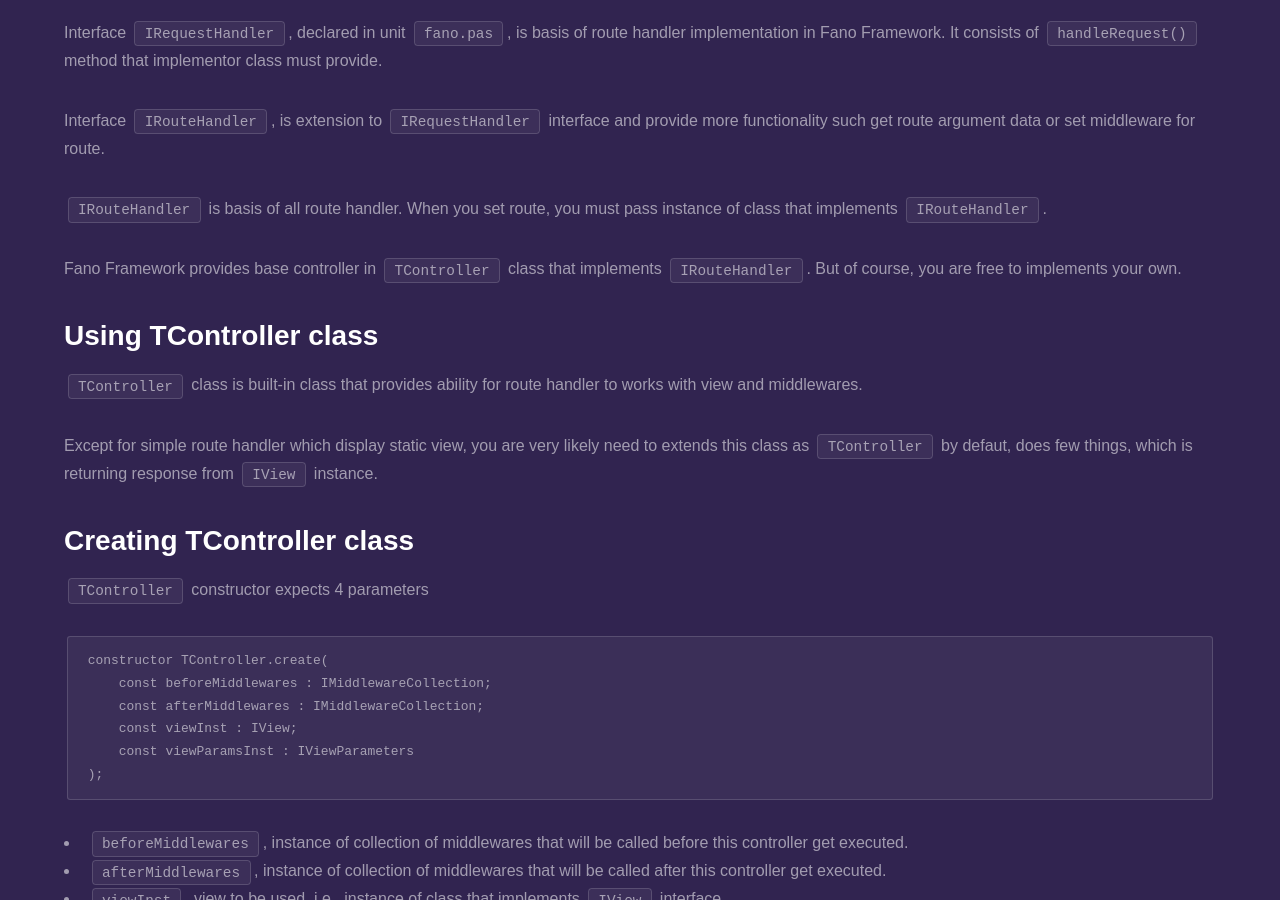
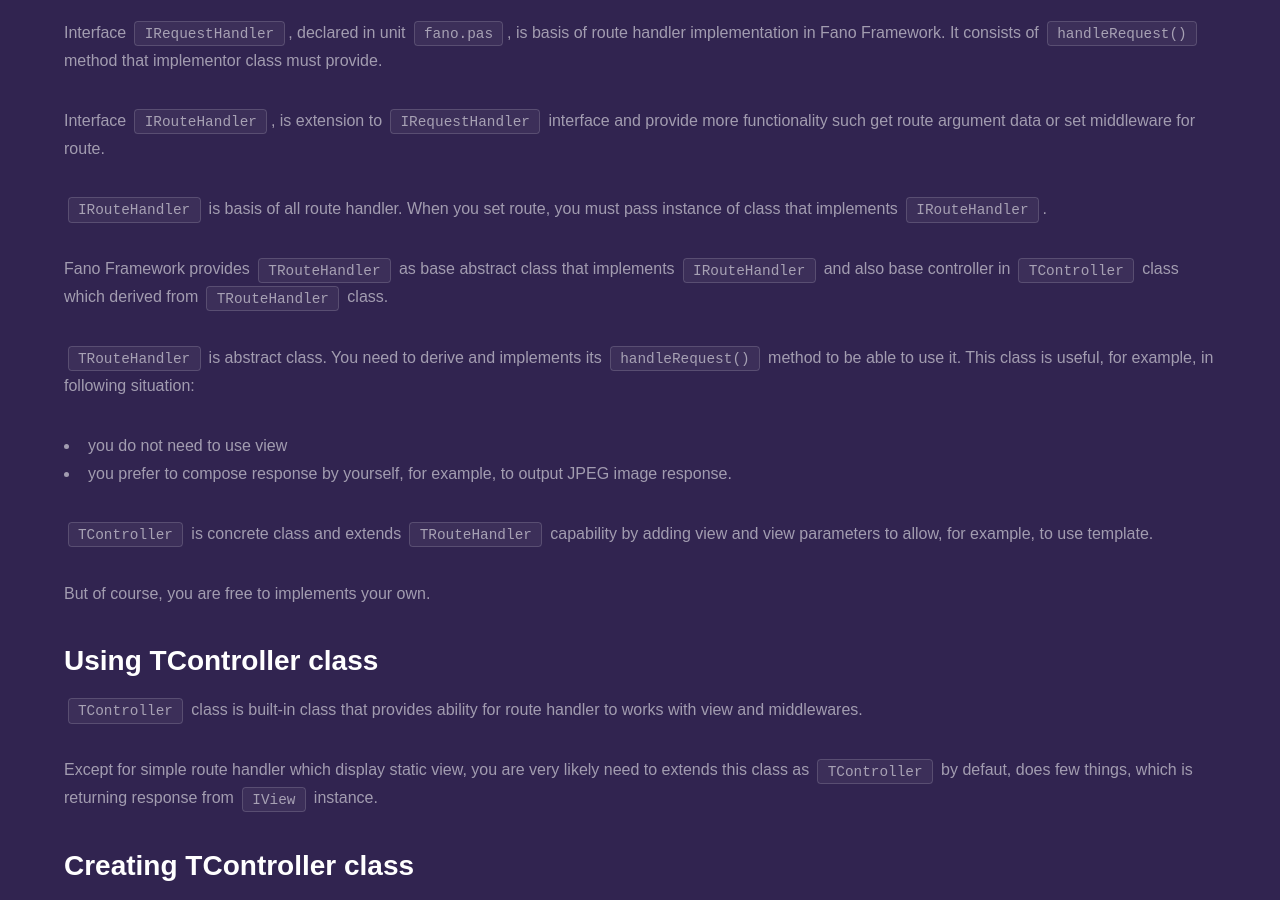
Before and after one commit to fanoframework/fanoframework.github.io, a Jekyll site: the page built from working-with-controllers/index.md, in a window 1280 px wide and 900 px high, scrolled down 419 px. Built offline with Jekyll 4.4.1, drawn with Linux system fonts in a browser that asks for light colours; our own code applies the rules of GitHub Pages for plain Markdown files.

Commit message:
add paragraph about TRouteHandler

```diff
--- a/working-with-controllers/index.md
+++ b/working-with-controllers/index.md
@@ -17,12 +17,20 @@
 
 `IRouteHandler` is basis of all route handler. When you set route, you must pass instance of class that implements `IRouteHandler`.
 
-Fano Framework provides base controller in `TController` class that implements `IRouteHandler`. But of course, you are free to implements your own.
+Fano Framework provides `TRouteHandler` as base abstract class that implements `IRouteHandler` and also base controller in `TController` class which derived from `TRouteHandler` class.
+
+`TRouteHandler` is abstract class. You need to derive and implements its `handleRequest()` method to be able to use it. This class is useful, for example, in following situation:
+
+- you do not need to use view
+- you prefer to compose response by yourself, for example, to output JPEG image response.
+
+`TController` is concrete class and extends `TRouteHandler` capability by adding view and view parameters to allow, for example, to use template.
+
+But of course, you are free to implements your own.
 
 ## Using TController class
 
-`TController` class is built-in class that provides ability for route handler to
-works with view and middlewares.
+`TController` class is built-in class that provides ability for route handler to works with view and middlewares.
 
 Except for simple route handler which display static view, you are very likely need to extends this class as `TController` by defaut, does few things, which is
 returning response from `IView` instance.
```
